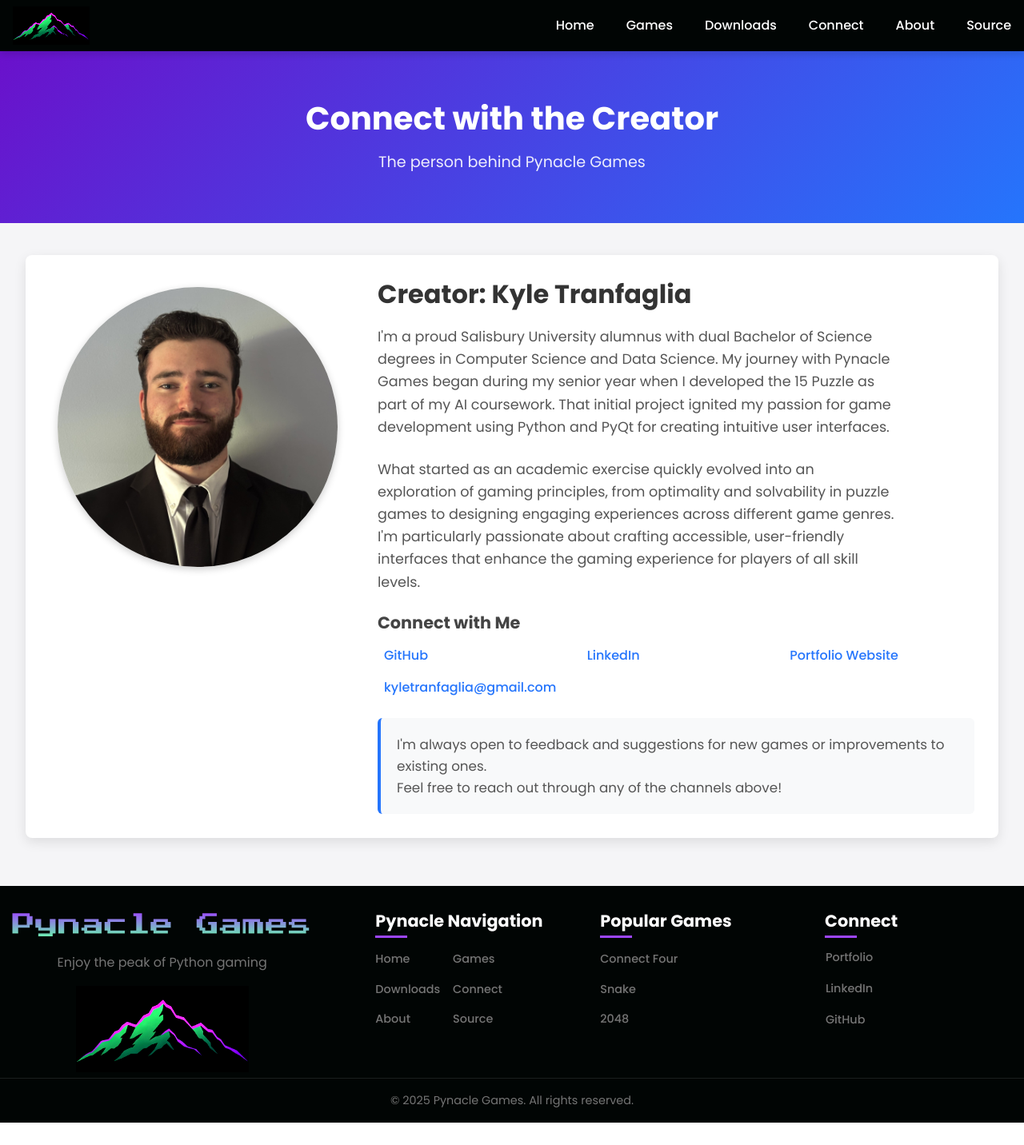
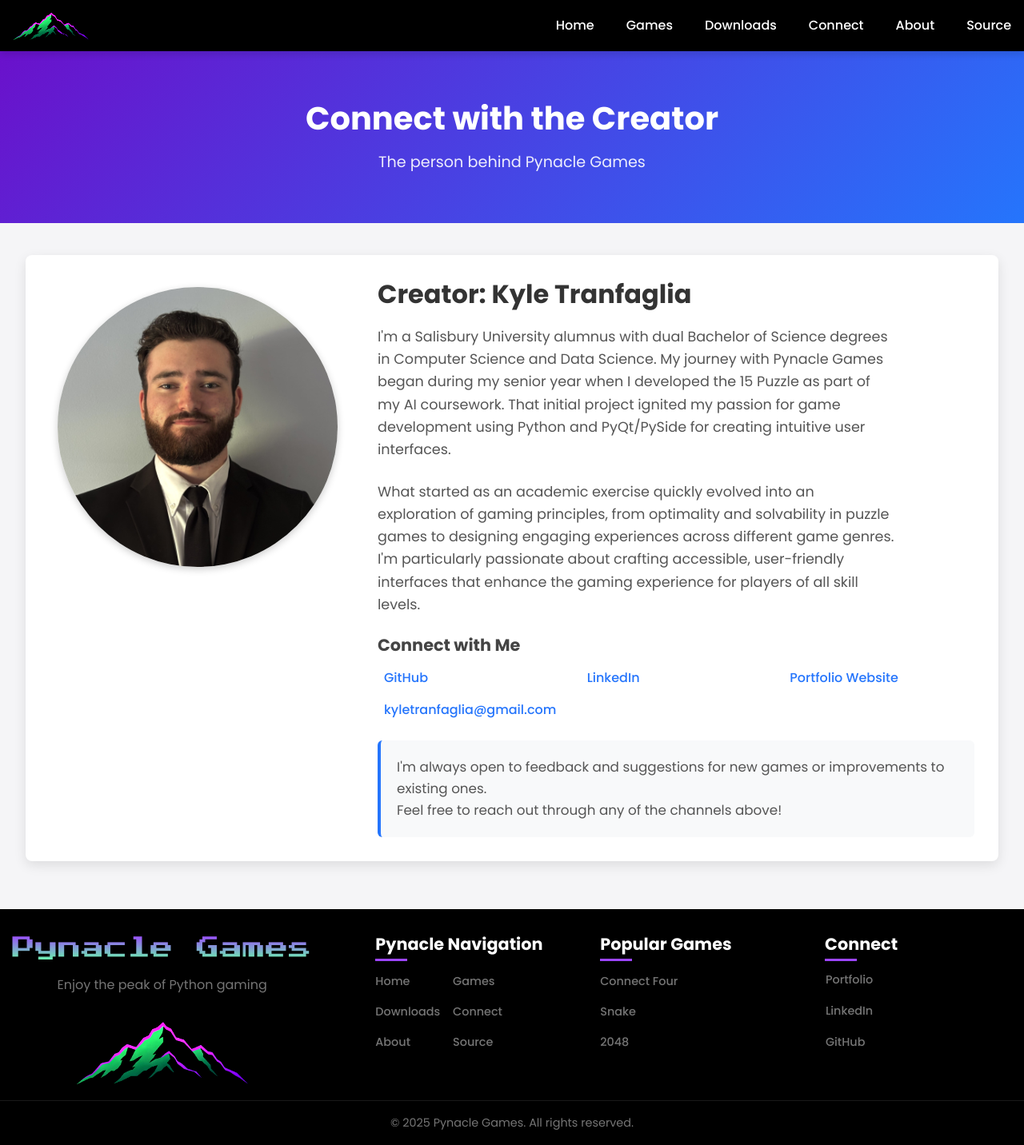
Before and after one commit to ktranfaglia1/PynacleGamesWebsite, a React (Vite) app in the folder PGApp/: page /connect in a window 1280 px wide. Shown: the whole page at 80% size. Before the commit the page ends 1404 px from the top, so only its background shows below. Built offline with nearby package versions, Linux system fonts and the light colour scheme.

Commit message:
Fixed logo background and bio

```diff
--- a/PGApp/src/assets/styles/Footer.css
+++ b/PGApp/src/assets/styles/Footer.css
@@ -1,5 +1,5 @@
 .footer {
-background-color: #010504;
+background-color: #000000;
 color: var(--text-white);
 }
 
--- a/PGApp/src/assets/styles/Header.css
+++ b/PGApp/src/assets/styles/Header.css
@@ -1,5 +1,5 @@
 .header {
-background-color: #010504;
+background-color: #000000;
 position: sticky;
 top: 0;
 z-index: 1000;
--- a/PGApp/src/pages/Connect.jsx
+++ b/PGApp/src/pages/Connect.jsx
@@ -22,9 +22,9 @@ const Connect = () => {
           <div className="creator-info">
             <h2>Creator: Kyle Tranfaglia</h2>
             <p className="creator-bio">
-              I'm a proud Salisbury University alumnus with dual Bachelor of Science degrees in Computer Science and Data Science.
+              I'm a Salisbury University alumnus with dual Bachelor of Science degrees in Computer Science and Data Science.
               My journey with Pynacle Games began during my senior year when I developed the 15 Puzzle as part of my AI coursework.
-              That initial project ignited my passion for game development using Python and PyQt for creating intuitive user interfaces.
+              That initial project ignited my passion for game development using Python and PyQt/PySide for creating intuitive user interfaces.
             </p>
 
             <p className="creator-bio">
```
